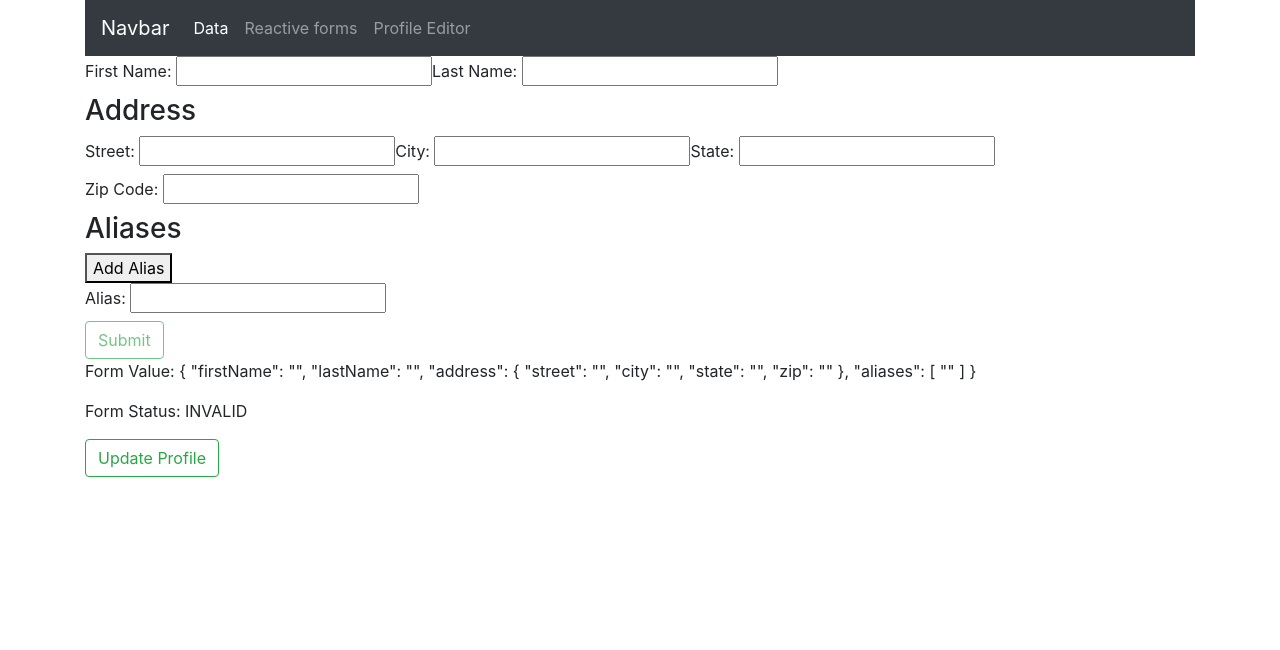
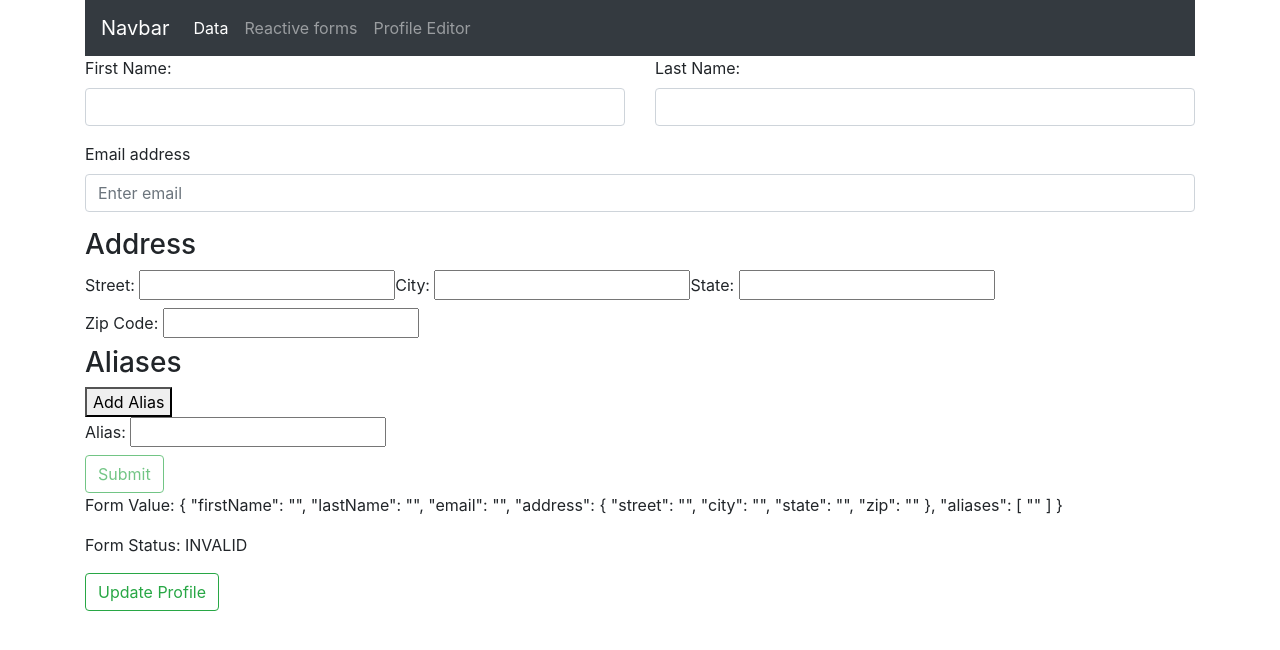
Before and after one commit to lioneltolosa/forms-in-angular, an Angular app: page /profile-editor in a window 1280 px wide. Shown: the top 650 px of the page. Built offline with nearby package versions, Linux system fonts and the light colour scheme.

Commit message:
Add email input and validator

```diff
--- a/src/app/form/components/profile-editor/profile-editor.component.html
+++ b/src/app/form/components/profile-editor/profile-editor.component.html
@@ -1,15 +1,33 @@
-<form [formGroup]="profileForm"
-      (ngSubmit)="onSubmit()">
-    <label>
-        First Name:
+<form [formGroup]="profileForm" (ngSubmit)="onSubmit()">
+    <div class="row">
+        <div class="col">
+            <div class="form-group">
+                <label>First Name:</label>
                 <input type="text"
+                       class="form-control"
                        formControlName="firstName">
-    </label>
-    <label>
-        Last Name:
+            </div>
+        </div>
+        <div class="col">
+            <div class="form-group">
+                <label>Last Name:</label>
                 <input type="text"
+                       class="form-control"
                        formControlName="lastName">
-    </label>
+            </div>
+        </div>
+    </div>
+    <div class="row">
+        <div class="col">
+            <div class="form-group">
+                <label>Email address</label>
+                <input type="email"
+                       class="form-control"
+                       placeholder="Enter email"
+                       formControlName="email">
+            </div>
+        </div>
+    </div>
     <div formGroupName="address">
         <h3>Address</h3>
         <label>
@@ -29,25 +47,17 @@
             <input type="text" formControlName="zip">
         </label>
     </div>
-
-
-
     <div formArrayName="aliases">
         <h3>Aliases</h3>
         <button (click)="addAlias()">Add Alias</button>
-
         <div *ngFor="let address of aliases.controls; let i=index">
-          <!-- The repeated alias template -->
             <label>
                 Alias:
                 <input type="text" [formControlName]="i">
             </label>
         </div>
     </div>
-
-    <button class="btn btn-outline-success"
-            type="submit"
-            [disabled]="!profileForm.valid">
+    <button class="btn btn-outline-success" type="submit" [disabled]="!profileForm.valid">
         Submit
     </button>
 </form>
@@ -59,7 +69,6 @@
     Form Status: {{ profileForm.status }}
 </p>
 
-<button class="btn btn-outline-success"
-            (click)="updateProfile()">
+<button class="btn btn-outline-success" (click)="updateProfile()">
     Update Profile
 </button>
--- a/src/app/form/components/profile-editor/profile-editor.component.ts
+++ b/src/app/form/components/profile-editor/profile-editor.component.ts
@@ -21,21 +21,22 @@ export class ProfileEditorComponent implements OnInit {
     //     })
     // });
 
-    profileForm = this.fb.group({
+    profileForm = this.formBuilder.group({
         firstName: ['', Validators.required],
         lastName: ['', Validators.required],
-        address: this.fb.group({
+        email: ['', Validators.email],
+        address: this.formBuilder.group({
             street: [''],
             city: [''],
             state: [''],
             zip: ['', Validators.maxLength(5)],
         }),
-        aliases: this.fb.array([
-            this.fb.control('')
+        aliases: this.formBuilder.array([
+            this.formBuilder.control('')
         ])
     });
 
-    constructor(private fb: FormBuilder) { }
+    constructor(private formBuilder: FormBuilder) { }
 
     ngOnInit() {
     }
@@ -58,7 +59,7 @@ export class ProfileEditorComponent implements OnInit {
     }
 
     addAlias() {
-        this.aliases.push(this.fb.control(''));
+        this.aliases.push(this.formBuilder.control(''));
     }
 
 }
```
Lines whose indentation alone changed are shown as unchanged.
